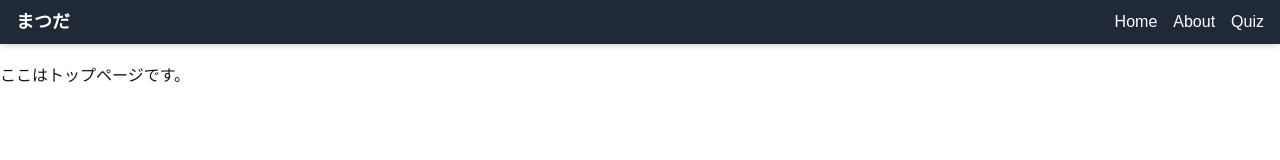
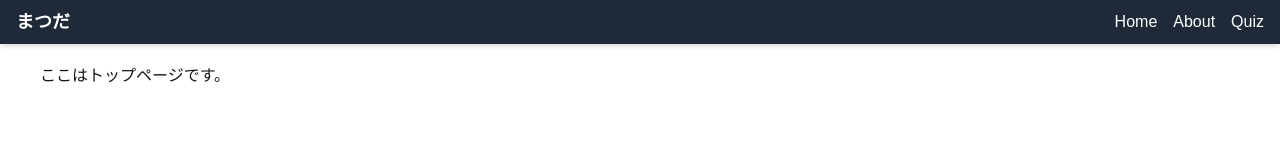
Before and after one commit to t-matsuda1011/myApp, a Next.js app: page / in a window 1280 px wide. Shown: the top 160 px of the page. Built offline with nearby package versions, Linux system fonts and the light colour scheme.

Commit message:
レスポンシブ対応

```diff
--- a/src/app/layout.tsx
+++ b/src/app/layout.tsx
@@ -9,7 +9,7 @@ export default function Layout({ children }: Props) {
     <html>
       <body>
         <Header />
-        <main className="pt-16">
+        <main className="mx-auto px-10 pt-16 max-w-7xl flex items-center justify-between">
           {children}
         </main>
       </body>
```
